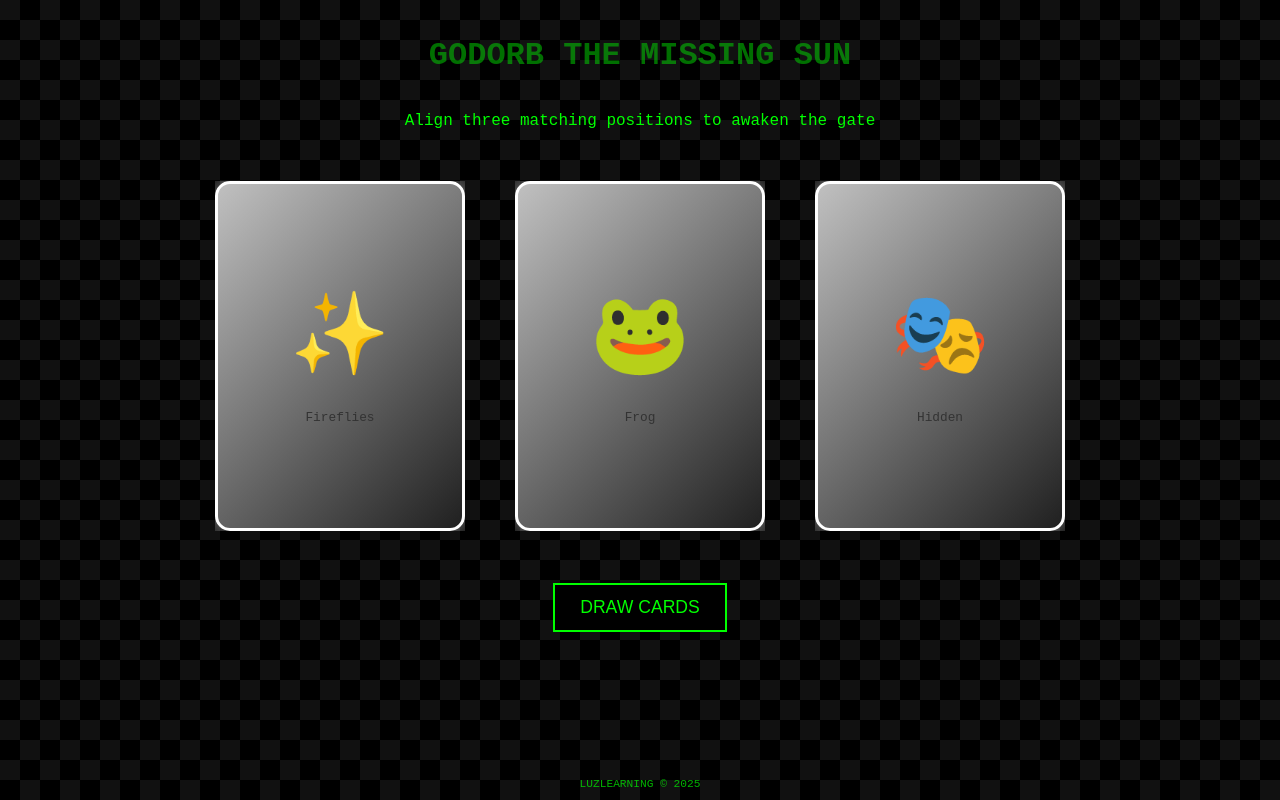
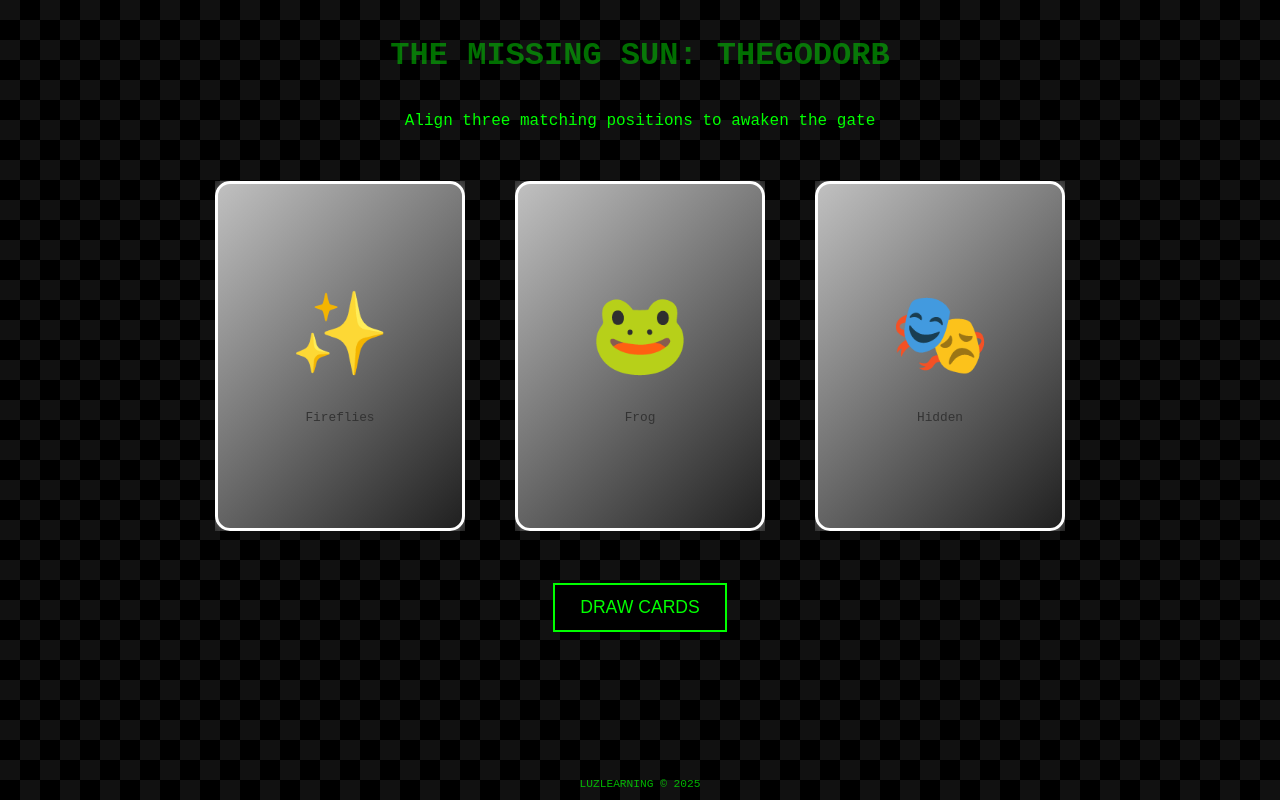
Before and after one commit to 0guanana/0guanana.github.io, a plain HTML site: page index.html in a window 1280 px wide. Shown: the top 800 px of the page. Drawn offline with Linux system fonts and the light colour scheme.

Commit message:
Update index.html
Change Title

```diff
--- a/index.html
+++ b/index.html
@@ -503,7 +503,7 @@
   <div id="gameContainer">
     <!-- GodOrb Game -->
     <div class="godorb-interface" id="godorbGame">
-      <h1 class="flicker">GODORB THE MISSING SUN</h1>
+      <h1 class="flicker">THE MISSING SUN: THEGODORB</h1>
       <p>Align three matching positions to awaken the gate</p>
       <div id="deck"></div>
       <button onclick="drawCards()">DRAW CARDS</button>
```
